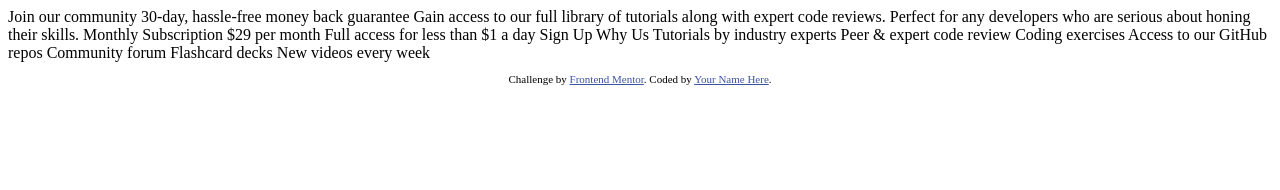
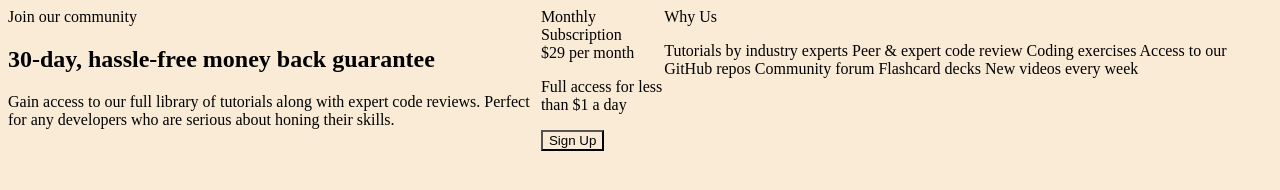
Before and after one commit to montsegv-2/single-price-grid, a plain HTML site: page index.html in a window 1280 px wide. Drawn offline with Linux system fonts and the light colour scheme.

Commit message:
Add styles file in the project

```diff
--- a/index.html
+++ b/index.html
@@ -1,50 +1,53 @@
 <!DOCTYPE html>
 <html lang="en">
   <head>
-  <meta charset="UTF-8">
-  <meta name="viewport" content="width=device-width, initial-scale=1.0"> <!-- displays site properly based on user's device -->
+    <meta charset="UTF-8" />
+    <meta name="viewport" content="width=device-width, initial-scale=1.0" />
+    <!-- displays site properly based on user's device -->
 
-  <link rel="icon" type="image/png" sizes="32x32" href="./images/favicon-32x32.png">
+    <link
+      rel="icon"
+      type="image/png"
+      sizes="32x32"
+      href="./images/favicon-32x32.png"
+    />
 
+    <link rel="preconnect" href="https://fonts.googleapis.com" />
+    <link rel="preconnect" href="https://fonts.gstatic.com" crossorigin />
+    <link
+      href="https://fonts.googleapis.com/css2?family=Karla:wght@400;700&display=swap"
+      rel="stylesheet"
+    />
+    <link rel="stylesheet" href="/styles.css" />
     <title>Frontend Mentor | Single Price Grid Component</title>
 
     <!-- Feel free to remove these styles or customise in your own stylesheet 👍 -->
-  <style>
-    .attribution { font-size: 11px; text-align: center; }
-    .attribution a { color: hsl(228, 45%, 44%); }
-  </style>
   </head>
   <body>
-  Join our community
-
-  30-day, hassle-free money back guarantee
-
-  Gain access to our full library of tutorials along with expert code reviews.
-  Perfect for any developers who are serious about honing their skills.
-
-  Monthly Subscription
-
-  &dollar;29 per month
-
-  Full access for less than &dollar;1 a day
-
-  Sign Up
-
-  Why Us
-
-  Tutorials by industry experts
-  Peer &amp; expert code review
-  Coding exercises
-  Access to our GitHub repos
-  Community forum
-  Flashcard decks
+    <div class="conteiner">
+      <section class="card card-join">
+        <div>Join our community</div>
+        <h2>30-day, hassle-free money back guarantee</h2>
+        <p>
+          Gain access to our full library of tutorials along with expert code
+          reviews. Perfect for any developers who are serious about honing their
+          skills.
+        </p>
+      </section>
+      <section class="card card-subscription">
+        <div>Monthly Subscription</div>
+        <span>&dollar;29 per month</span>
+        <p>Full access for less than &dollar;1 a day</p>
+        <button>Sign Up</button>
+      </section>
+      <section class="card card-why-us">
+        <div>Why Us</div>
+        <p>
+          Tutorials by industry experts Peer &amp; expert code review Coding
+          exercises Access to our GitHub repos Community forum Flashcard decks
           New videos every week
-
-  <footer>
-    <p class="attribution">
-      Challenge by <a href="https://www.frontendmentor.io?ref=challenge" target="_blank">Frontend Mentor</a>.
-      Coded by <a href="#">Your Name Here</a>.
         </p>
-  </footer>
+      </section>
+    </div>
   </body>
 </html>
--- /dev/null
+++ b/styles.css
@@ -0,0 +1,8 @@
+* {
+  background-color: antiquewhite;
+}
+
+.conteiner {
+  display: flex;
+  flex-direction: row;
+}
```
Lines whose indentation alone changed are shown as unchanged.
